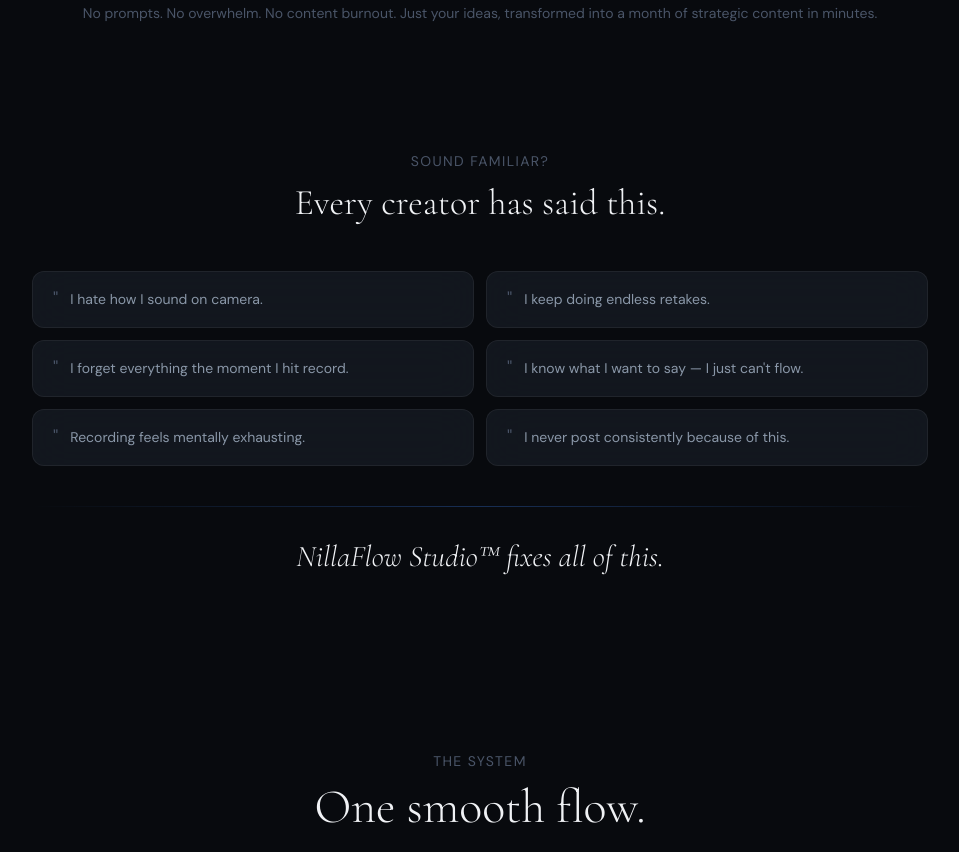
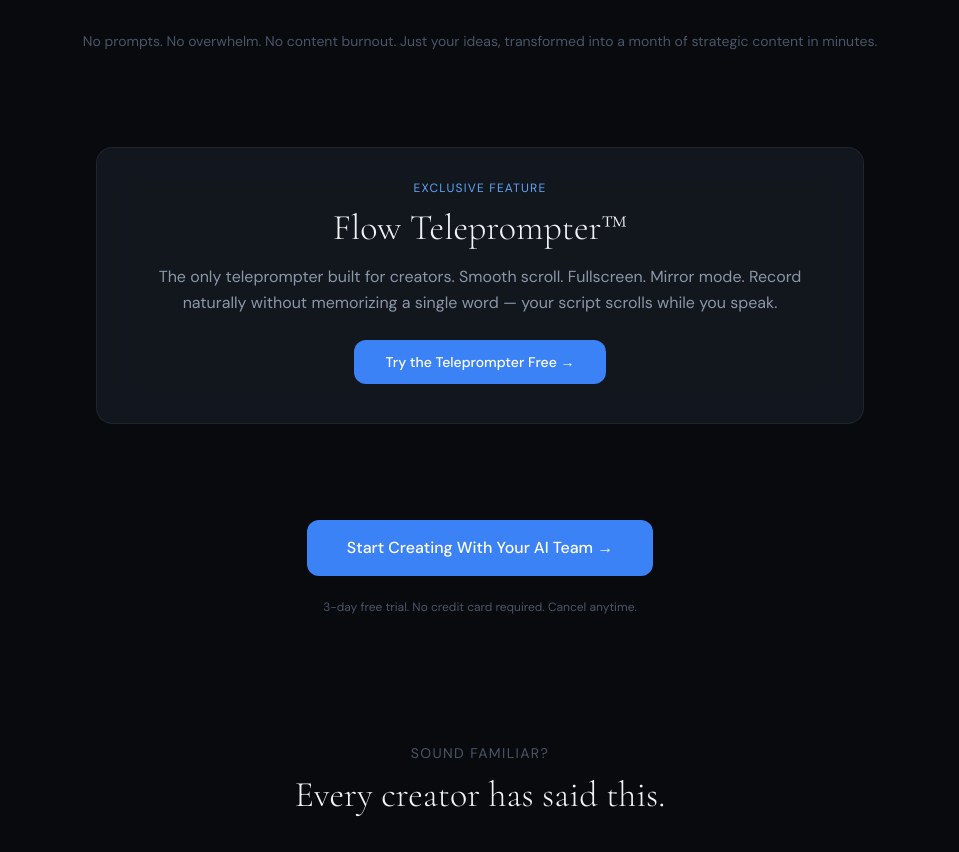
Before and after one commit to nillad70-oss/creatorflow-studio, a Next.js app: page / in a window 1280 px wide. Shown: the part 1191-2043 px from the top of the page, without its empty margins (160-1119 px from the left). Built offline with nearby package versions, Linux system fonts and the light colour scheme; no server answers.

Commit message:
Add publish everywhere line, teleprompter callout, and mid-page CTA

```diff
--- a/pages/index.js
+++ b/pages/index.js
@@ -196,6 +196,8 @@ export default function Landing() {
               </a>
             </div>
 
+            {/* Publish everywhere line */}
+            <p className="text-electric-glow text-sm mt-4 mb-2">✦ Publish everywhere — instantly.</p>
             {/* Social proof */}
             <p className="text-tertiary text-sm">
               From idea to ready-to-post content.{" "}
@@ -229,6 +231,32 @@ export default function Landing() {
               No prompts. No overwhelm. No content burnout. Just your ideas, transformed into a month of strategic content in minutes.
             </p>
           </div>
+        </section>
+
+
+        {/* ── Teleprompter Callout ── */}
+        <section className="py-12 px-6">
+          <div className="max-w-3xl mx-auto glass rounded-2xl p-8 text-center border border-electric/20">
+            <p className="text-electric-glow text-xs uppercase tracking-widest mb-3">Exclusive Feature</p>
+            <h3 style={{fontFamily: "var(--font-display)"}} className="text-3xl md:text-4xl text-primary font-light mb-4">
+              Flow Teleprompter™
+            </h3>
+            <p className="text-secondary text-base leading-relaxed mb-6">
+              The only teleprompter built for creators. Smooth scroll. Fullscreen. Mirror mode. Record naturally without memorizing a single word — your script scrolls while you speak.
+            </p>
+            <Link href="/signup" className="btn-electric px-8 py-3 rounded-xl text-sm font-medium inline-block">
+              Try the Teleprompter Free →
+            </Link>
+          </div>
+        </section>
+
+
+        {/* ── Mid Page CTA ── */}
+        <section className="py-12 px-6 text-center">
+          <Link href="/signup" className="btn-electric px-10 py-4 rounded-xl text-base font-medium inline-block">
+            Start Creating With Your AI Team →
+          </Link>
+          <p className="text-tertiary text-xs mt-4">3-day free trial. No credit card required. Cancel anytime.</p>
         </section>
 
         {/* ── Pain Points ── */}
```
